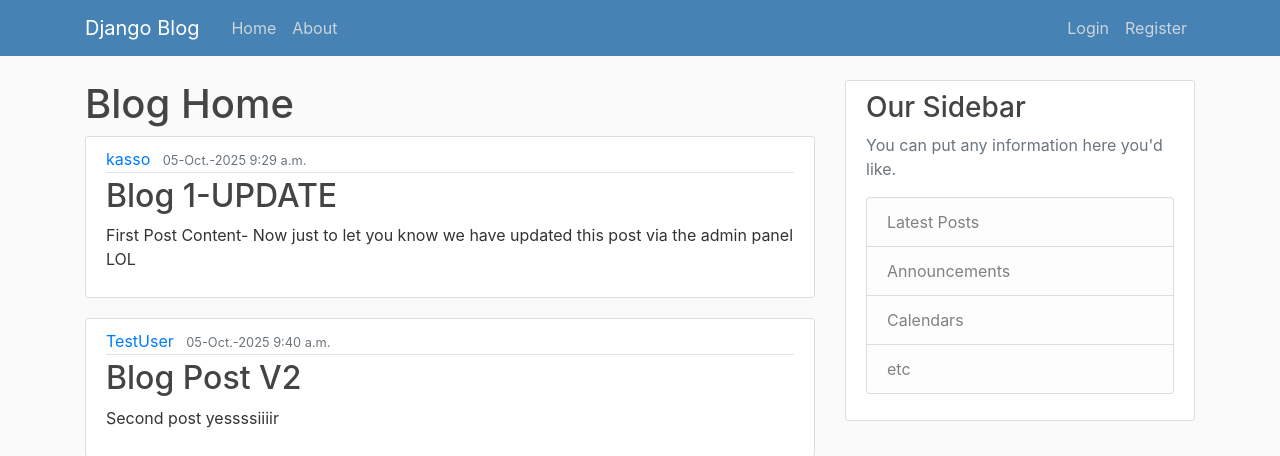
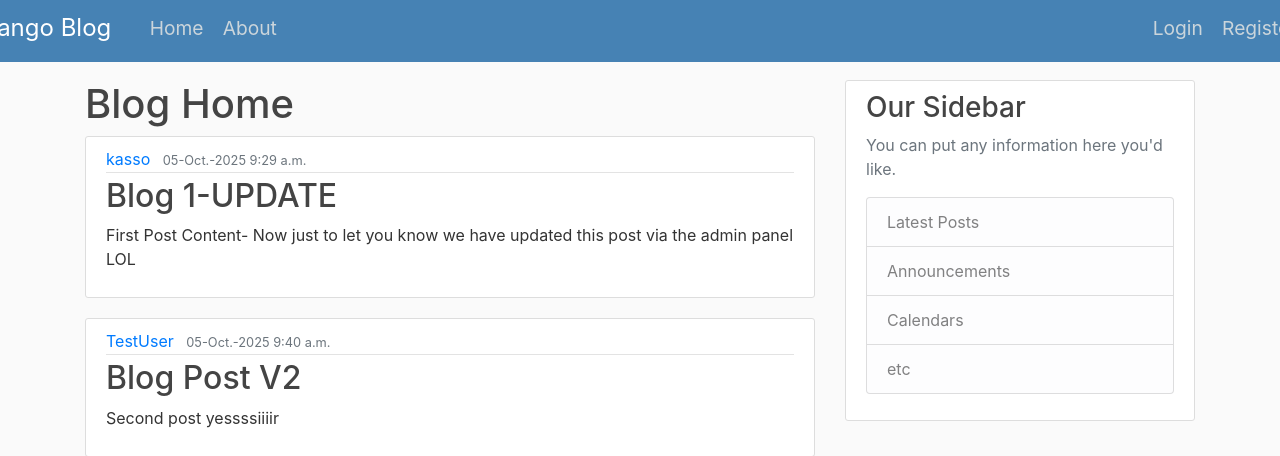
Before and after one commit to O-kass/Django_Blog, a Django app: page / in a window 1280 px wide, with the pointer over the restyled element. Shown: the top 456 px of the page. Run offline with Django 5.2, Linux system fonts and the light colour scheme; data comes from the database, SQL or seed files in the repository.

Commit message:
Ammend views.py

```diff
--- a/django_blog_project/blog/static/blog/main.css
+++ b/django_blog_project/blog/static/blog/main.css
@@ -22,7 +22,8 @@
   transition-duration: 2s;
   transition-timing-function: ease-out;
   transition-delay: 1s;
-  background-color: #4682b4
+  transform: scale(1.2);
+  background-color: #4682b4;
 
 }
 
```
